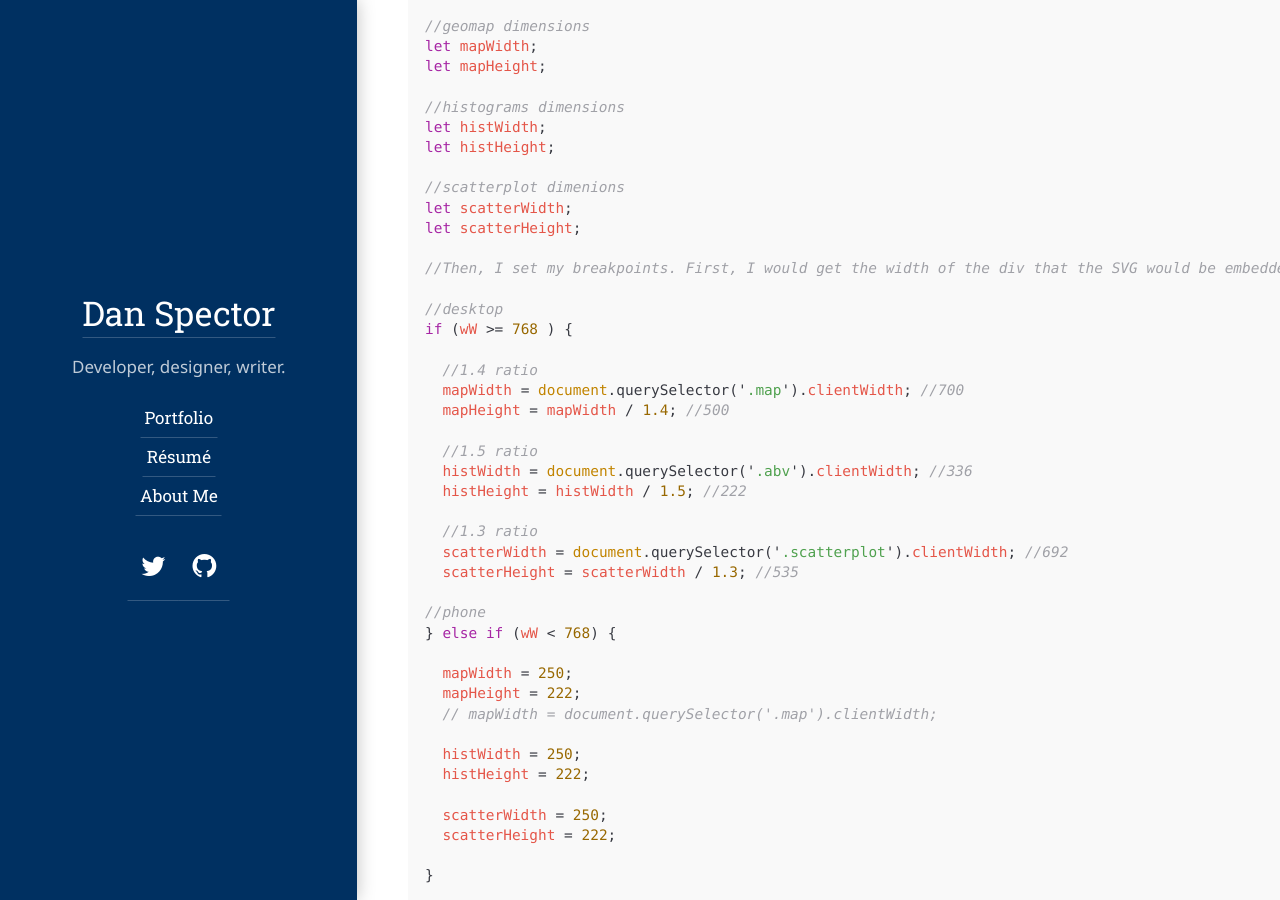
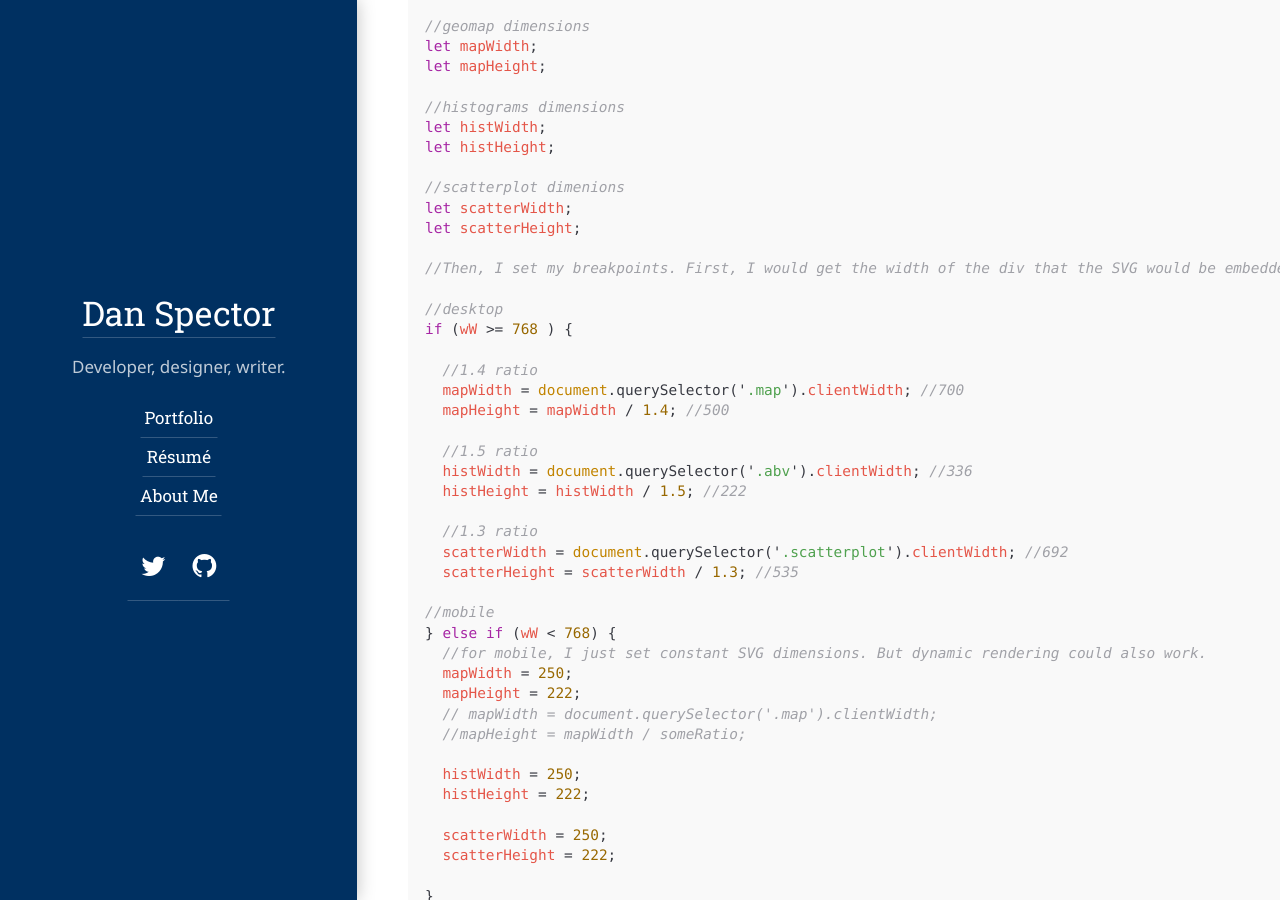
Before and after one commit to inspectordanno/inspectordanno.github.io, a Jekyll site: the page built from _projects/beer.md, in a window 1280 px wide and 900 px high, scrolled down 2749 px. Built offline with Jekyll 4.4.1, drawn with Linux system fonts in a browser that asks for light colours; some web fonts are replaced.

```diff
--- a/_projects/beer.md
+++ b/_projects/beer.md
@@ -63,7 +63,7 @@
 let scatterWidth;
 let scatterHeight;
 
-//Then, I set my breakpoints. First, I would get the width of the div that the SVG would be embedded in. This div was generated according to CSS Grid FR units. Then, I calculated the height by using a ratio, which kept things consistent on different screens.
+//Then, I set my breakpoints. First, I would get the width of the div that the SVG would be embedded in. This div was generated according to CSS Grid fr units. Then, I calculated the height by using a ratio, which kept things consistent on different screens.
 
 //desktop
 if (wW >= 768 ) {
@@ -80,12 +80,13 @@
   scatterWidth = document.querySelector('.scatterplot').clientWidth; //692
   scatterHeight = scatterWidth / 1.3; //535
 
-//phone
+//mobile
 } else if (wW < 768) {
-
+  //for mobile, I just set constant SVG dimensions. But dynamic rendering could also work.
   mapWidth = 250;
   mapHeight = 222;
   // mapWidth = document.querySelector('.map').clientWidth;
+  //mapHeight = mapWidth / someRatio;
 
   histWidth = 250;
   histHeight = 222;
```
